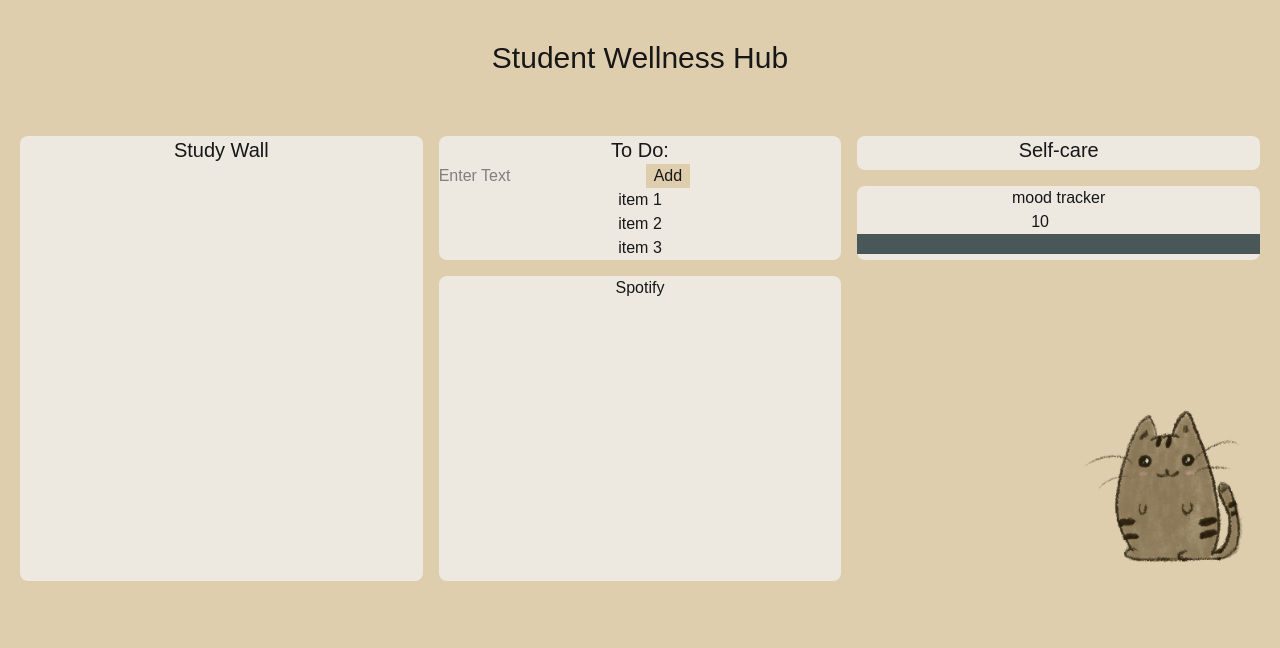
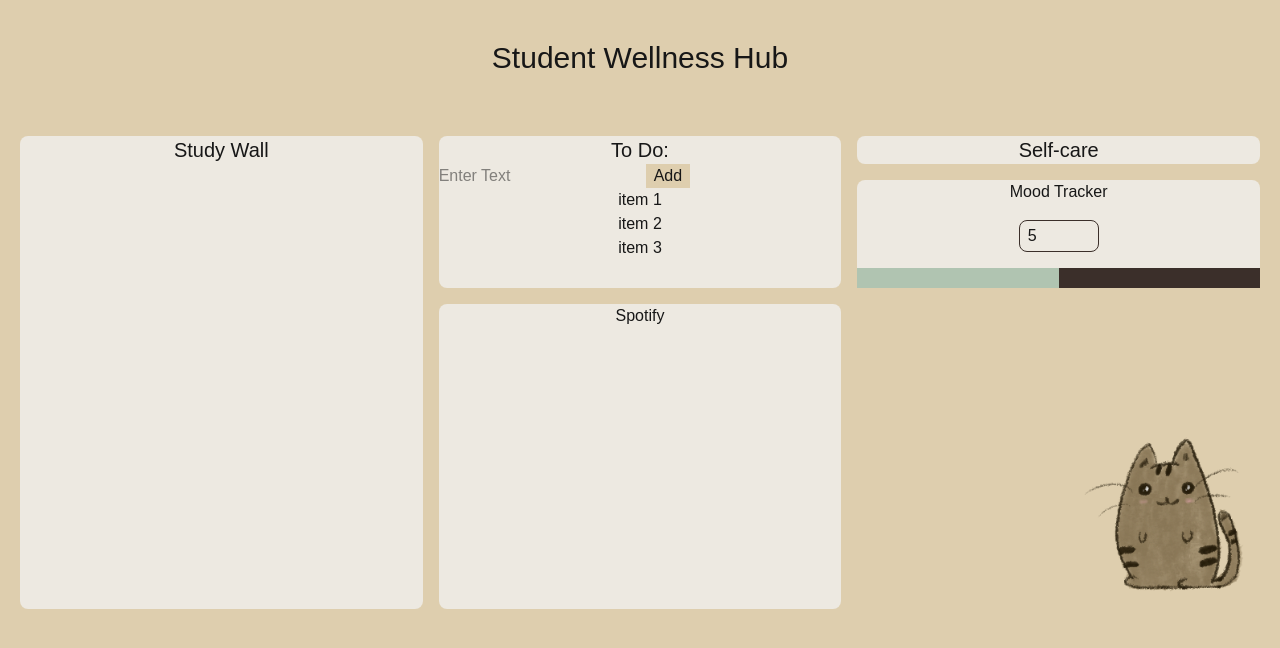
Before and after one commit to diyaS-15/Student-Wellness-Hub, a Next.js app in the folder wellnesshub/: page / in a window 1280 px wide. Shown: the top 648 px of the page. Built offline with nearby package versions, Linux system fonts and the light colour scheme; no server answers.

Commit message:
updated moodTrackerSection
-

```diff
--- a/wellnesshub/src/app/components/MoodTrackerSection.tsx
+++ b/wellnesshub/src/app/components/MoodTrackerSection.tsx
@@ -3,7 +3,7 @@
 import { useState, useEffect } from "react";
 
 const MoodTrackerSection = () => {
-    const [mood, setMood] = useState<number>(10); //this the default mood
+    const [mood, setMood] = useState<number>(5); //this the default mood
 
 
 useEffect(() => {
@@ -28,20 +28,21 @@ const handleMoodChange = async (newMood: number) => {
 
   return (
     <div>
-        <h2> mood tracker </h2>
+        <h2>Mood Tracker</h2>
         <input
             type="number"
-            min="1"
+            min="0"
             max="10"
             value={mood}
             onChange={(e) => handleMoodChange(Number(e.target.value))}
+            className="w-20 h-8  text-s p-2 border border-[#3b2f2a] rounded-lg focus:outline-none focus:ring-2 focus:ring-[#3b2f2a] mt-4 mb-4"
       />
 
         <div
         style={{
             width: "100%",
             height: "20px",
-            background: "#b0c4b1",
+            background: "#3b2f2a",
             overflow: "hidden",
         }}
     >
@@ -49,7 +50,7 @@ const handleMoodChange = async (newMood: number) => {
         style={{
             width: `${(mood/10)*100}%`,
             height: "100%",
-            background: "#4a5759",
+            background: "#B0C4B1",
         }}
         />
         </div>
```
